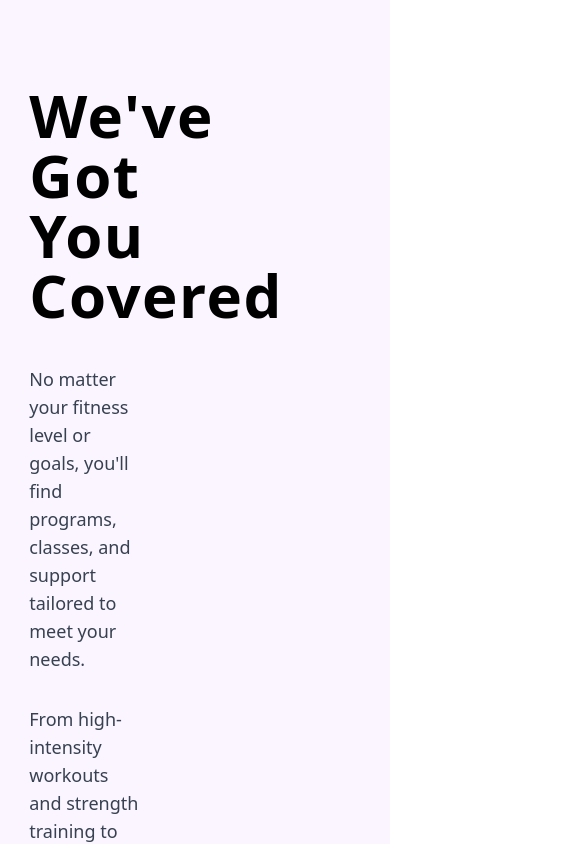
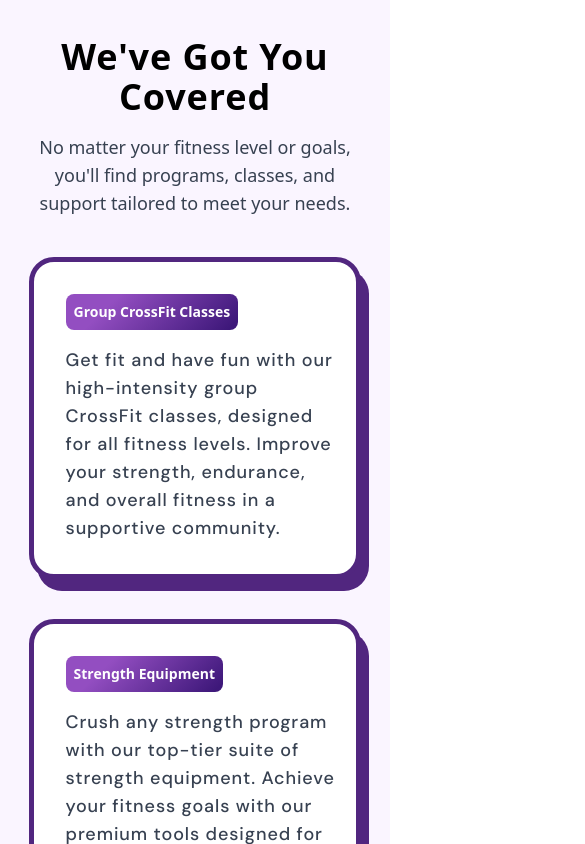
Before and after one commit to LakshitAgarwal/gym-react-app, a React (Vite) app: page / in a window 390 px wide. Shown: the part 6980-7824 px from the top of the page, 585 px wide, since content can reach past the window. Built offline with nearby package versions, Linux system fonts and the light colour scheme; a web font is replaced by a local one.

Commit message:
Sticky Sidebar made responsive

```diff
--- a/src/Components/Navbar.jsx
+++ b/src/Components/Navbar.jsx
@@ -4,7 +4,7 @@
 
 const Navbar = () => {
   return (
-    <div className="bg-purple-50 md:bg-transparent overflow-hidden">
+    <div className="bg-purple-50 md:bg-transparent">
       <div className="flex justify-between mr-20 ml-10 sticky top-0">
         {/* <Bg /> */}
         <img className="w-28" src={logo} alt="Gym Logo" />
--- a/src/Components/StickySidebar.jsx
+++ b/src/Components/StickySidebar.jsx
@@ -8,24 +8,28 @@
 
 const StickySidebar = () => {
   return (
-    <div className="mt-36">
+    <div className="mt-24 md:mt-36">
       <div className="container">
-        <div className="left-side w-1/3">
-          <h1 className="text-6xl font-extrabold tracking-wide mb-10">
+        <div className="left-side text-center md:text-left md:w-1/3">
+          <h1 className="text-4xl md:text-6xl font-bold md:font-extrabold tracking-wide mb-4 md:mb-10">
             {STICKY_HEADING}
           </h1>
-          <p className="my-8 text-lg text-gray-700">{STICKY_PARA_1}</p>
-          <p className=" text-lg text-gray-700">{STICKY_PARA_2}</p>
+          <p className="my-4 mb-10 md:my-8 text-lg text-gray-700">
+            {STICKY_PARA_1}
+          </p>
+          <p className="md:block hidden text-lg text-gray-700">
+            {STICKY_PARA_2}
+          </p>
         </div>
         <div className="right-side">
           {STICKY_CARDS_CONTENT.map((s, i) => {
             return (
               <div key={i} className="papaDiv">
-                <div className="w-3/4 h-full mx-auto mt-10">
-                  <h1 className="sticky-button p-3 w-fit rounded-lg font-semibold text-white">
+                <div className="w-[88%] md:w-3/4 h-full mx-auto my-8 md:mt-10 pl-3 md:pl-0 div-content">
+                  <h1 className="sticky-button p-2 md:p-3 w-fit rounded-lg text-sm md:text-base font-semibold text-white">
                     {s.heading}
                   </h1>
-                  <p className="dm-sans-font text-lg tracking-wider mt-7 text-gray-700">
+                  <p className="dm-sans-font text-lg tracking-wider  mt-4 md:mt-7 text-gray-700">
                     {s.description}
                   </p>
                 </div>
--- a/src/index.css
+++ b/src/index.css
@@ -180,6 +180,24 @@
   top: 50px;
 }
 
+@media (max-width: 768px) {
+  .right-side {
+    width: 100%;
+    float: none;
+  }
+  .right-side .papaDiv {
+    height: 100%;
+  }
+  .right-side .papaDiv + .papaDiv {
+    margin-top: 40px;
+  }
+  .left-side {
+    float: none;
+    position: static;
+  }
+
+}
+
 .sticky-button {
   background-color: #3e187a;
   background-image: linear-gradient(316deg, #3e187a 5%, #934ec1 74%);
```
